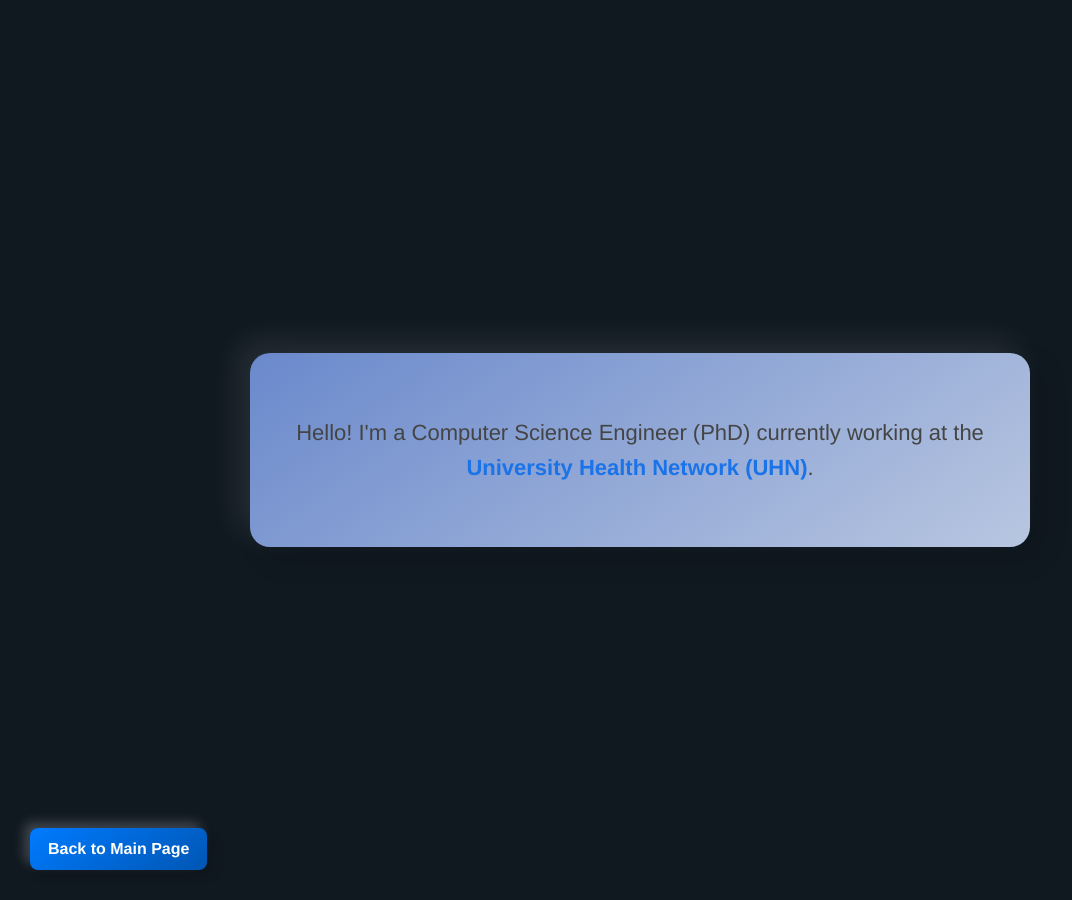
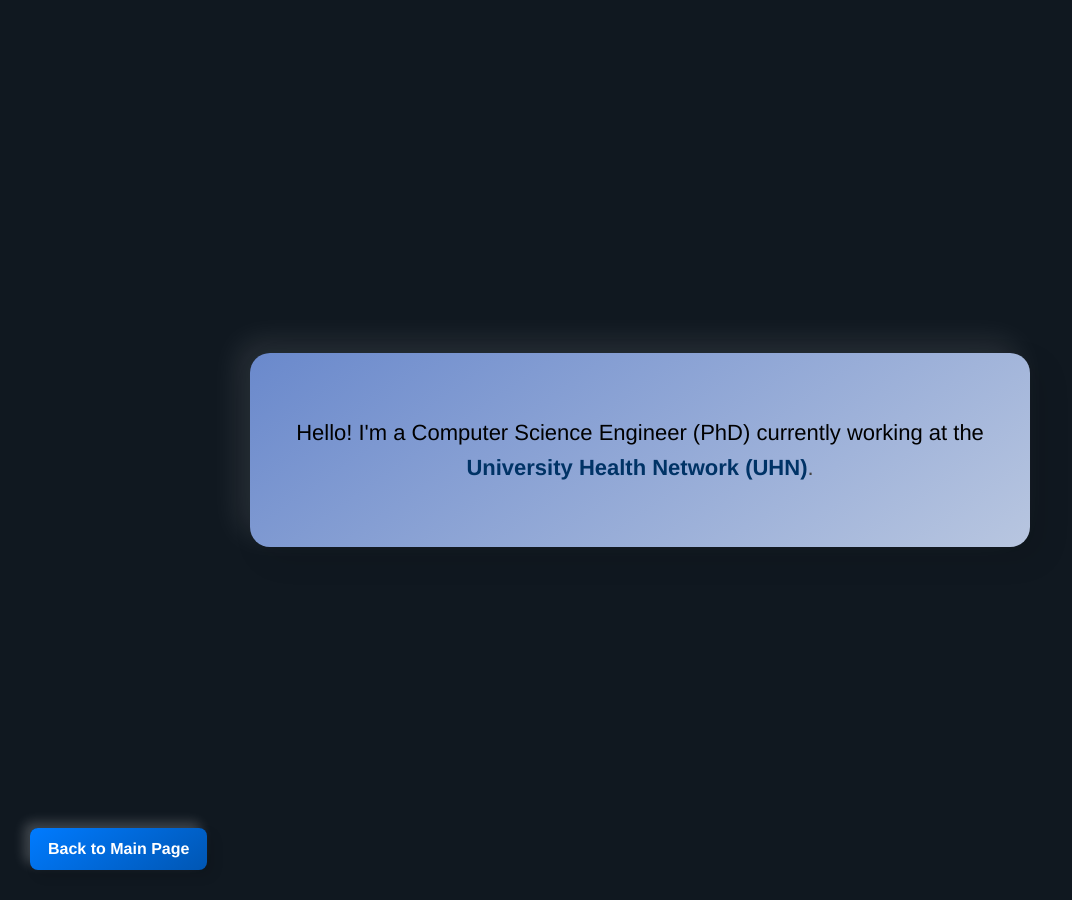
Before and after one commit to nbahador/nbahador.github.io, a Jekyll site: the page introduction.html, which Jekyll copies as it is, in a window 1280 px wide. Shown: the whole page, without its empty margins (0-1072 px from the left). Built offline with Jekyll 4.4.1, drawn with Linux system fonts in a browser that asks for light colours.

Commit message:
Update introduction.html

```diff
--- a/introduction.html
+++ b/introduction.html
@@ -45,8 +45,9 @@
             color: #444; /* Soft, dark text for readability */
         }
 
+        /* Styling for the dark blue UHN link */
         .card a {
-            color: #1a73e8; /* Soft blue link color */
+            color: #003366; /* Dark blue for UHN link */
             text-decoration: none;
             font-weight: bold;
             transition: color 0.3s ease-in-out;
@@ -80,7 +81,7 @@
 
         /* Small font style for the card */
         .card a:visited {
-            color: #1a73e8; /* Ensures visited links retain the blue color */
+            color: #003366; /* Ensures visited links retain the dark blue color */
         }
     </style>
 </head>
@@ -90,7 +91,7 @@
     <div class="container">
         <!-- Card content with introduction -->
         <div class="card">
-            <p>Hello! I'm a Computer Science Engineer (PhD) currently working at the <a href="https://www.uhn.ca/" target="_blank">University Health Network (UHN)</a>.</p>
+            <p><span style="color: black;">Hello! I'm a Computer Science Engineer (PhD) currently working at the</span> <a href="https://www.uhn.ca/" target="_blank">University Health Network (UHN)</a>.</p>
         </div>
     </div>
 
```
